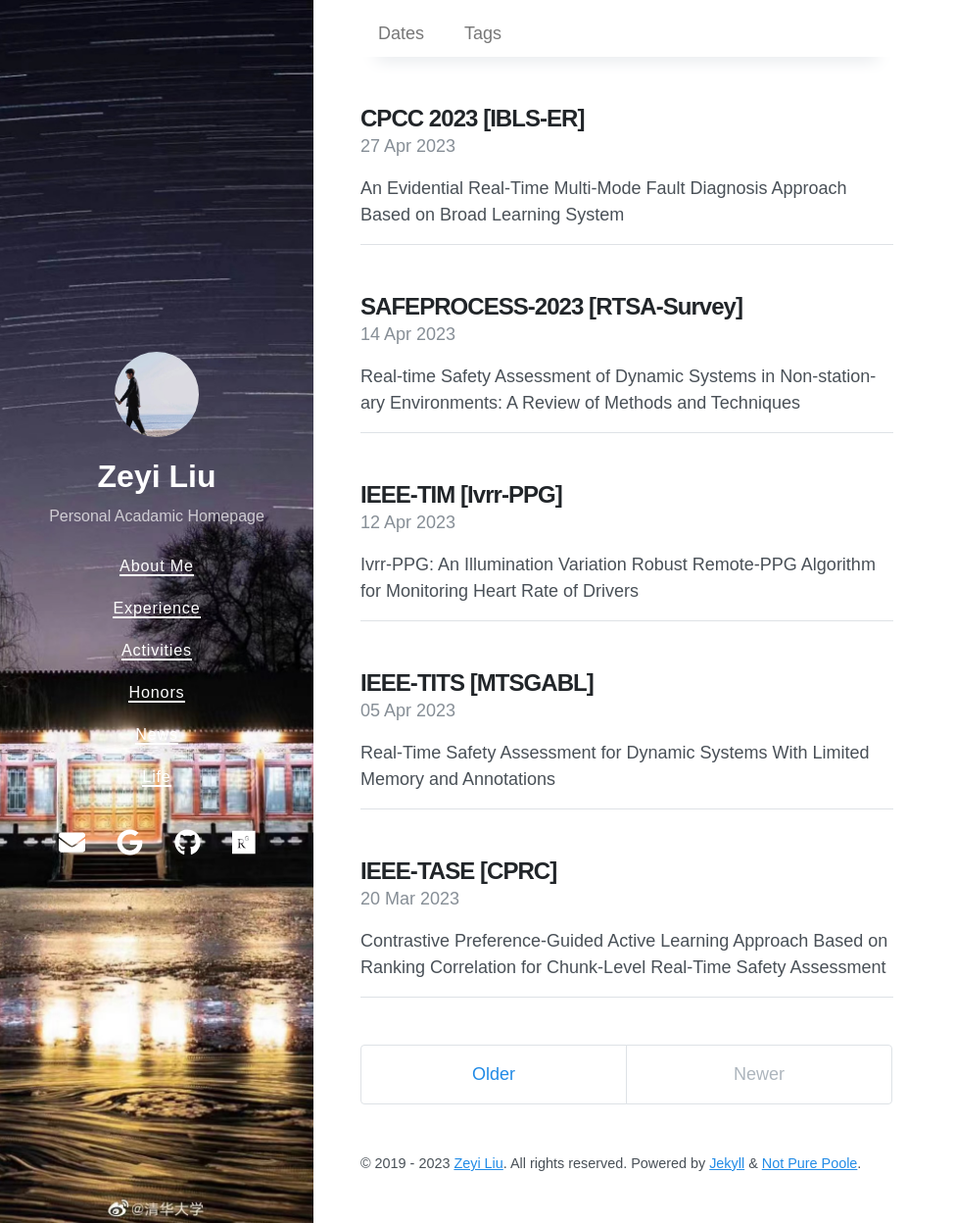
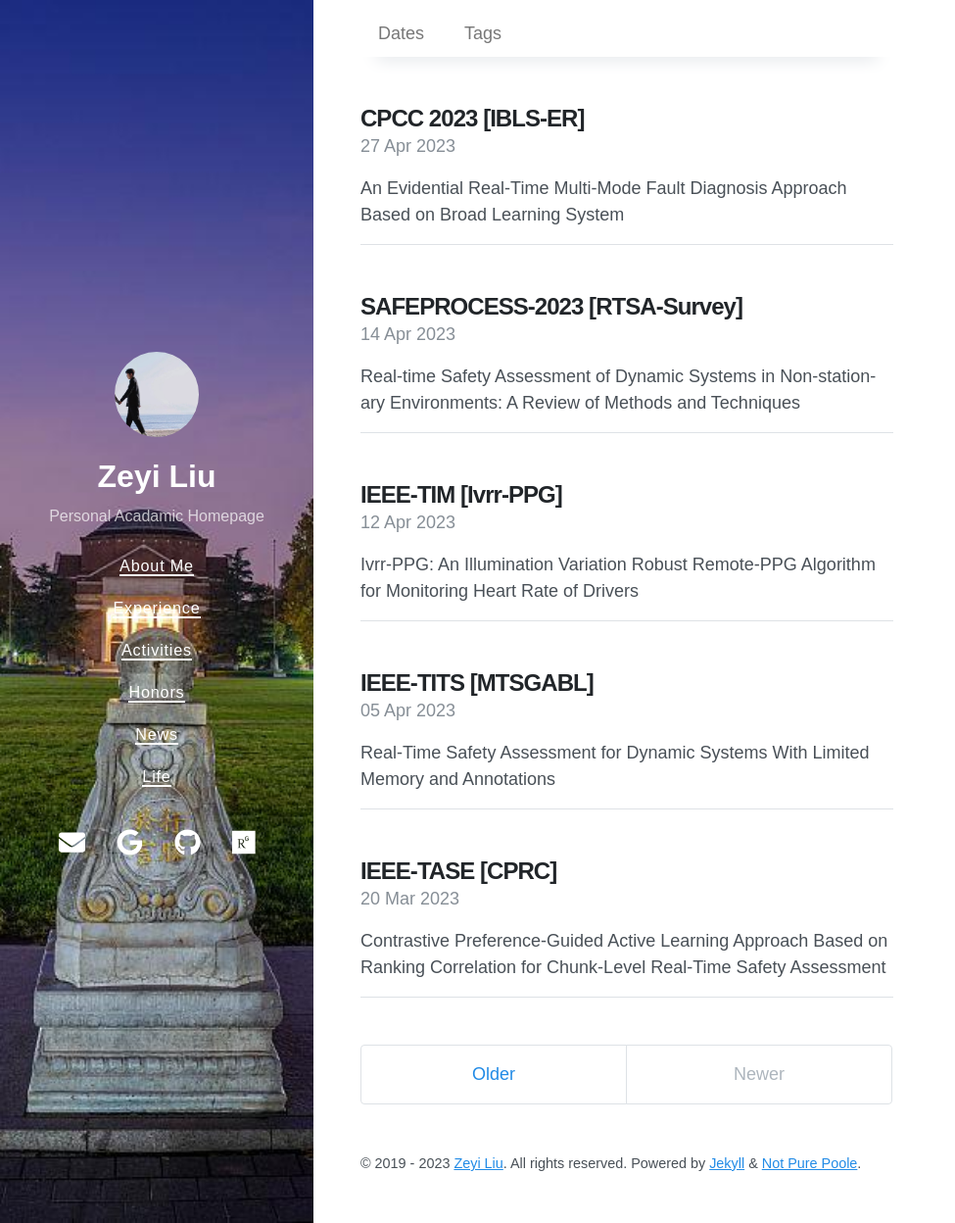
Before and after one commit to Samlzy/acadamic_page.github.io, a Jekyll site: the page built from index.html, in a window 1280 px wide and 1248 px high. Shown: the whole window at 98% size, without its empty margins (0-975 px from the left). Built offline with Jekyll 4.4.1, drawn with Linux system fonts in a browser that asks for light colours; nearby versions of some CDN libraries; the list of posts is cut into pages by our own code.

Commit message:
add_config

```diff
--- a/_config.yml
+++ b/_config.yml
@@ -1,11 +1,11 @@
 # Setup
 title: Zeyi Liu
 description: Personal Acadamic Homepage
-url: https://github.com/liuzy0708
+url: http://liuzy0708.com
 avatar: /avatar.jpeg
 paginate: 5
 permalink: pretty
-cover_image: /bg.jpeg
+cover_image: /bg_hall.jpeg
 
 # Gems
 plugins:
```
Also changed, not shown: bg_hall.jpeg (added).
